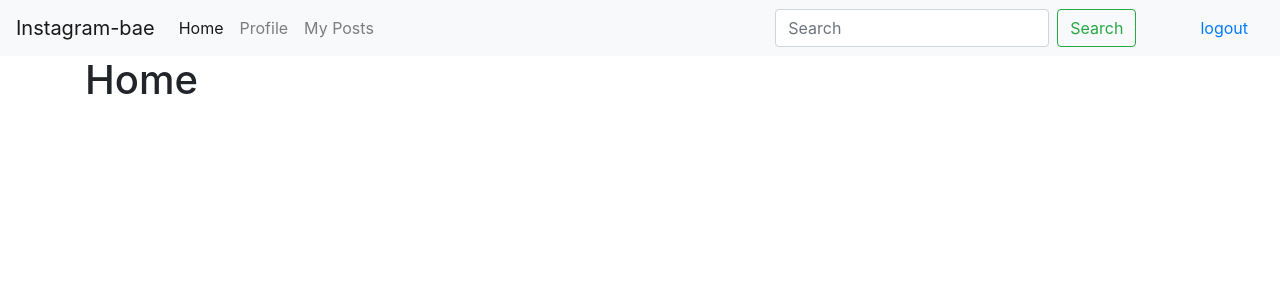
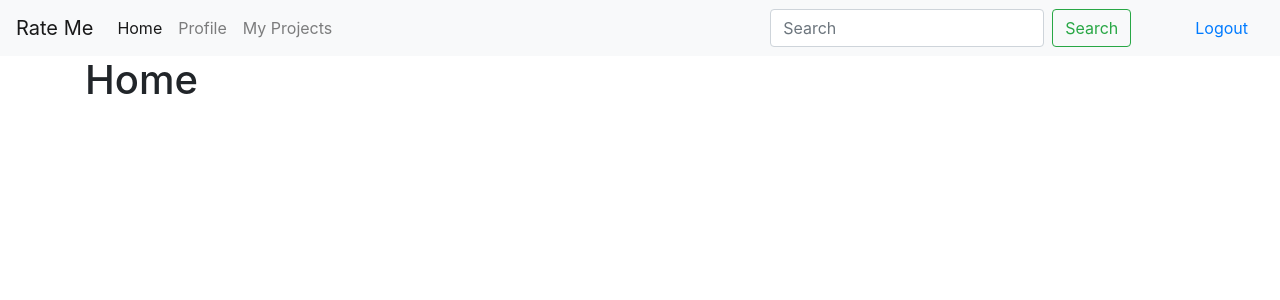
Before and after one commit to MugachaGichamba/rator, a Django app: page / in a window 1280 px wide. Shown: the top 300 px of the page. Run offline with Django 3.2, Linux system fonts and the light colour scheme; a user stored in the database is signed in; some libraries are stand-ins or nearby versions.

Commit message:
navbar login, logout, register done

```diff
--- a/templates/rateme/base.html
+++ b/templates/rateme/base.html
@@ -15,7 +15,7 @@
 </head>
 <body>
 <nav class="navbar navbar-expand-lg navbar-light bg-light">
-    <a class="navbar-brand" href="#">Instagram-bae</a>
+    <a class="navbar-brand" href="#">Rate Me</a>
     <button class="navbar-toggler" type="button" data-toggle="collapse" data-target="#navbarSupportedContent"
             aria-controls="navbarSupportedContent" aria-expanded="false" aria-label="Toggle navigation">
         <span class="navbar-toggler-icon"></span>
@@ -28,7 +28,7 @@
             </li>
             {% if user.is_authenticated %}
                 <a class="nav-link" href="#">Profile</a>
-                <a class="nav-link" href="#">My Posts</a>
+                <a class="nav-link" href="#">My Projects</a>
             {% endif %}
         </ul>
 
@@ -38,11 +38,11 @@
         </form>
         {% if user.is_authenticated %}
 
-            <a href="#" class="nav-item nav-link ml-5">logout</a>
+            <a href="{% url 'logout' %}" class="nav-item nav-link ml-5">Logout</a>
 
         {% else %}
-            <a href="#" class="nav-item nav-link ml-2">Login</a>
-            <a href="#" class="nav-item nav-link ml-2">Register</a>
+            <a href="{% url 'login' %}" class="nav-item nav-link ml-2">Login</a>
+            <a href="{% url 'register' %}" class="nav-item nav-link ml-2">Register</a>
         {% endif %}
     </div>
 </nav>
```
Also changed, not shown: db.sqlite3.
